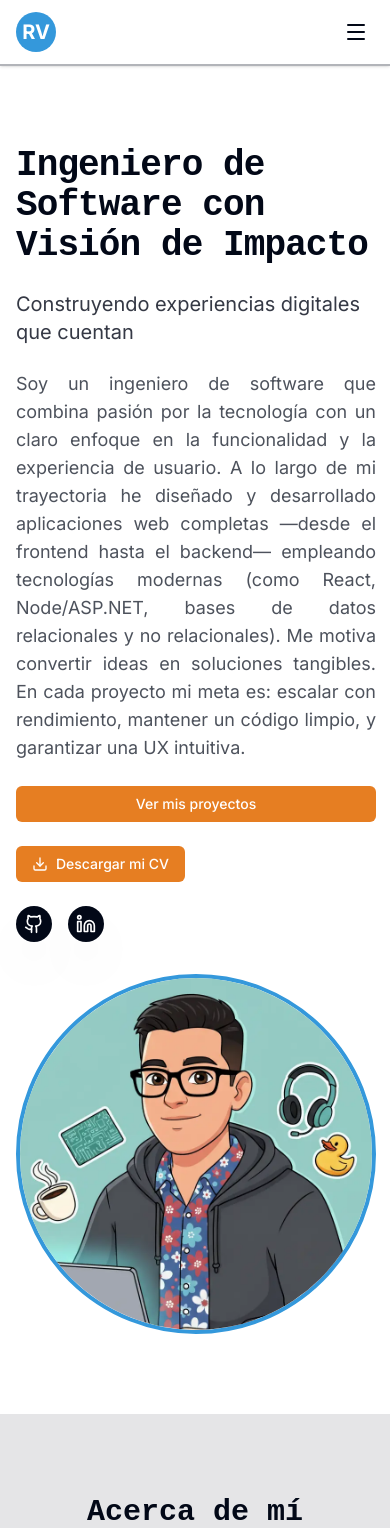
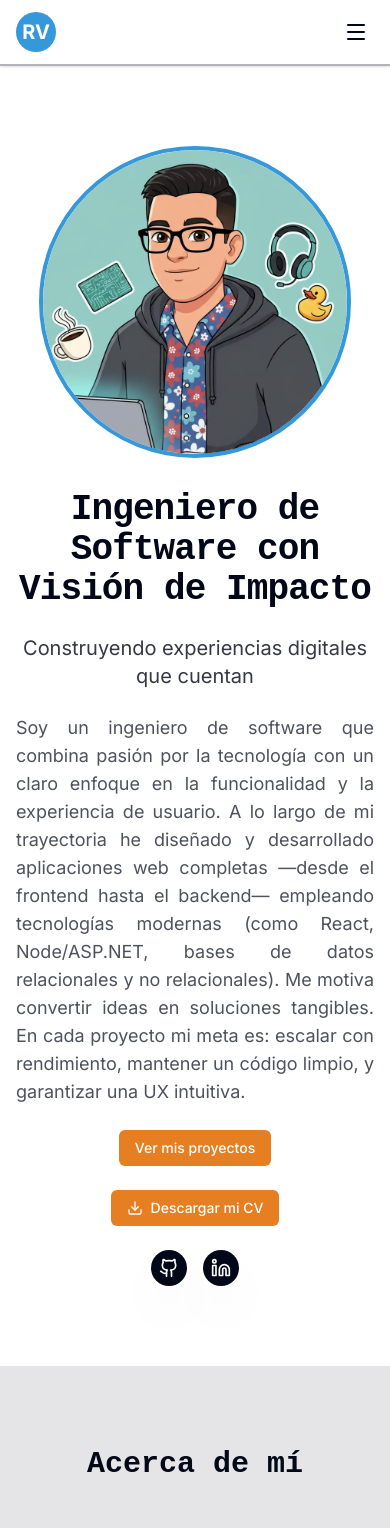
Before and after one commit to RoneyVaLo/portfolio, a React (Vite) app: page / in a window 390 px wide. Shown: the top 1528 px of the page. Built offline with nearby package versions, Linux system fonts and the light colour scheme; what @midudev/tailwind-animations would draw is missing.

Commit message:
Refine layout and styling in AboutMe and Hero components
Adjusted layout and styling in AboutMe.jsx and Hero.jsx to improve responsiveness, alignment, and visual consistency across different screen sizes.

```diff
--- a/src/components/AboutMe.jsx
+++ b/src/components/AboutMe.jsx
@@ -27,7 +27,7 @@ const AboutMe = () => {
           <div className="flex h-full justify-center items-center">
             <div
               className={cn(
-                "relative h-96 w-80 overflow-hidden rounded-lg",
+                "relative overflow-hidden rounded-lg",
                 isVisible &&
                   "animate-pulse-fade-in animate-delay-300 animate-duration-1000"
               )}
--- a/src/components/Hero.jsx
+++ b/src/components/Hero.jsx
@@ -18,7 +18,7 @@ const Hero = () => {
           <div className="space-y-6">
             <h1
               className={cn(
-                "code-font text-4xl font-bold tracking-tight text-foreground md:text-5xl lg:text-6xl",
+                "code-font text-4xl font-bold tracking-tight text-foreground text-center md:text-start md:text-5xl lg:text-6xl",
                 isVisible && "animate-fade-in-right animate-delay-100"
               )}
             >
@@ -26,7 +26,7 @@ const Hero = () => {
             </h1>
             <p
               className={cn(
-                "text-xl text-foreground/80",
+                "text-xl text-foreground/80 text-center md:text-start",
                 isVisible && "animate-fade-in-right animate-delay-300"
               )}
             >
@@ -48,7 +48,7 @@ const Hero = () => {
               rendimiento, mantener un código limpio, y garantizar una UX
               intuitiva.
             </p>
-            <div className="flex flex-col md:flex-row gap-6">
+            <div className="flex flex-col md:flex-row gap-6 items-center">
               <button
                 className={cn(
                   "inline-flex items-center justify-center rounded-md gap-2 whitespace-nowrap text-sm font-medium transition-all shrink-0 outline-none focus-visible:border-ring focus-visible:ring-ring/50 focus-visible:ring-[3px]",
@@ -85,10 +85,10 @@ const Hero = () => {
               </div>
             </div>
           </div>
-          <div className="flex justify-center">
+          <div className="flex justify-center order-first md:order-last">
             <div
               className={cn(
-                "relative h-90 w-90 overflow-hidden rounded-full border-4 border-[#3498DB]",
+                "relative h-78 w-78 md:h-90 md:w-90 overflow-hidden rounded-full border-4 border-[#3498DB]",
                 isVisible &&
                   "animate-flip-in-x animate-delay-300 animate-duration-800"
               )}
```
